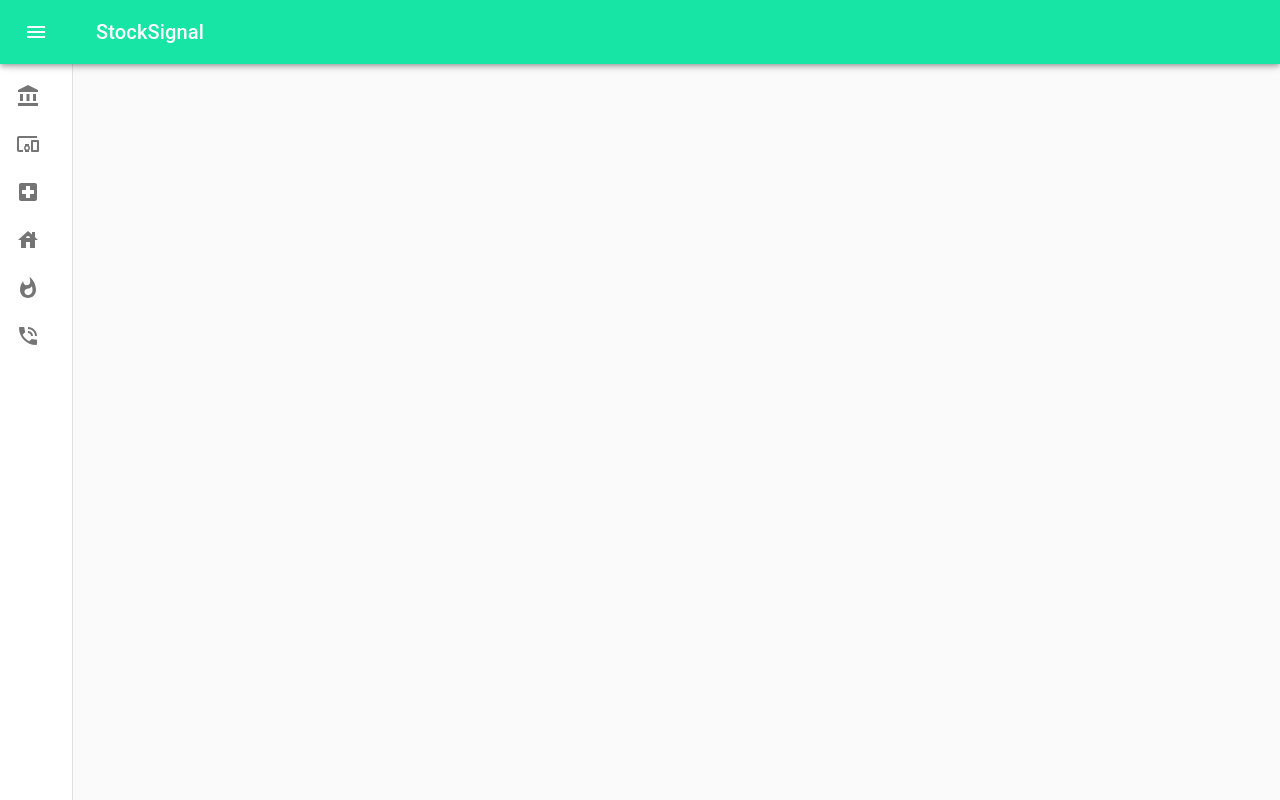
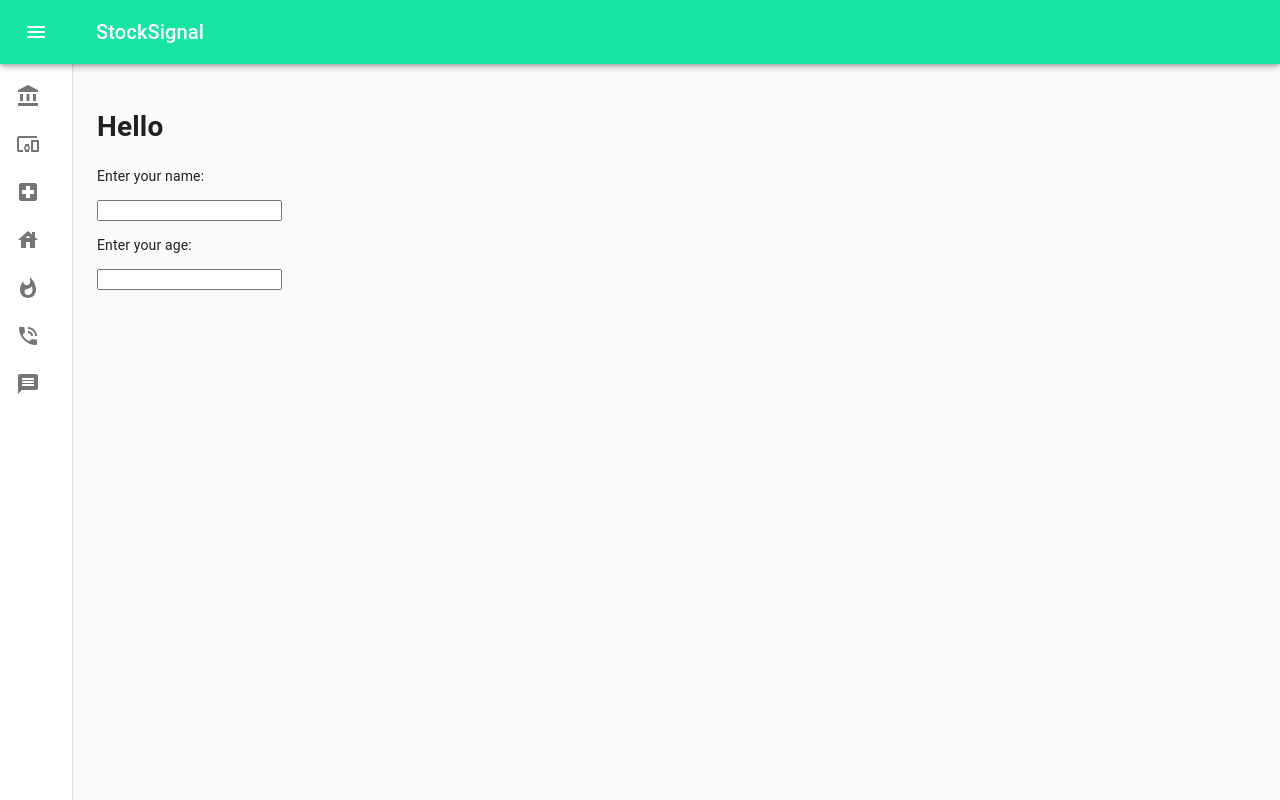
Before and after one commit to numankh/UrNews, a React (Create React App) app: page /msgs in a window 1280 px wide. Built offline with nearby package versions, Linux system fonts and the light colour scheme.

Commit message:
added notifications page

```diff
--- a/src/App.js
+++ b/src/App.js
@@ -24,7 +24,7 @@ import Health from './pages/Health'
 import Housing from './pages/Housing'
 import Energy from './pages/Energy'
 import Comm from './pages/Comm'
-
+import TextMsgs from './pages/TextMsgs'
 
 const drawerWidth = 240;
 
@@ -161,6 +161,7 @@ export default function MiniDrawer() {
           <Route path='/housing' component={Housing}/>
           <Route path='/energy' component={Energy}/>
           <Route path='/comm' component={Comm}/>
+          <Route path='/msgs' component={TextMsgs}/>
         </Switch>
       </main>
     </div>
--- a/src/components/SideBar.js
+++ b/src/components/SideBar.js
@@ -10,6 +10,7 @@ import AccountBalanceIcon from '@material-ui/icons/AccountBalance';
 import LocalHospitalIcon from '@material-ui/icons/LocalHospital';
 import PhoneInTalkIcon from '@material-ui/icons/PhoneInTalk';
 import DevicesOtherIcon from '@material-ui/icons/DevicesOther';
+import MessageIcon from '@material-ui/icons/Message';
 import FireIcon from '@material-ui/icons/Whatshot';
 
 
@@ -48,6 +49,7 @@ export default function ListRouter() {
         <ListItemLink to="/housing" primary="Real Estate" icon={<HouseIcon />} />
         <ListItemLink to="/energy" primary="Energy" icon={<FireIcon />} />
         <ListItemLink to="/comm" primary="Communication" icon={<PhoneInTalkIcon />} />
+        <ListItemLink to="/msgs" primary="Get Notifications" icon={<MessageIcon />} />
     </List>
   );
 }
--- /dev/null
+++ b/src/pages/TextMsgs.js
@@ -0,0 +1,37 @@
+import React from 'react';
+
+class MyForm extends React.Component {
+  constructor(props) {
+    super(props);
+    this.state = {
+      username: '',
+      age: null,
+    };
+  }
+  myChangeHandler = (event) => {
+    let nam = event.target.name;
+    let val = event.target.value;
+    this.setState({[nam]: val});
+  }
+  render() {
+    return (
+      <form>
+      <h1>Hello {this.state.username} {this.state.age}</h1>
+      <p>Enter your name:</p>
+      <input
+        type='text'
+        name='username'
+        onChange={this.myChangeHandler}
+      />
+      <p>Enter your age:</p>
+      <input
+        type='text'
+        name='age'
+        onChange={this.myChangeHandler}
+      />
+      </form>
+    );
+  }
+}
+
+export default MyForm;
```
